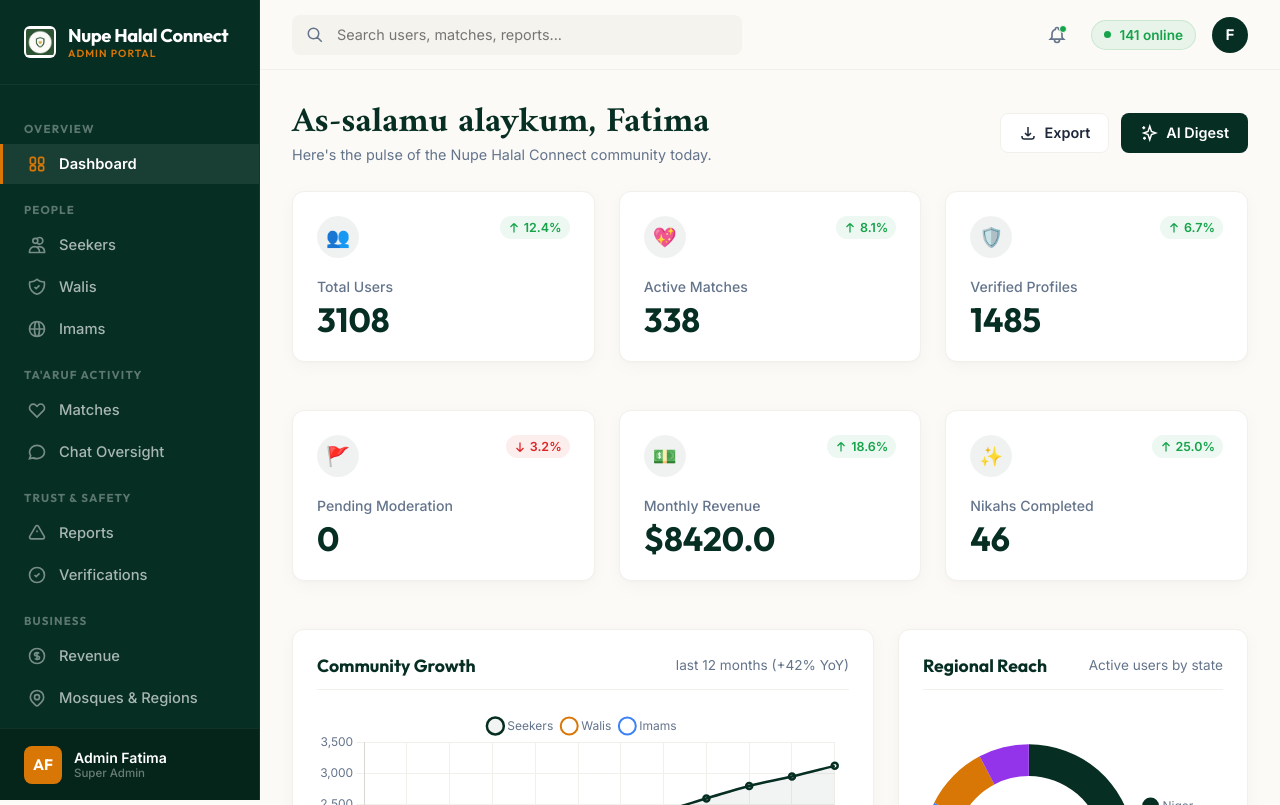
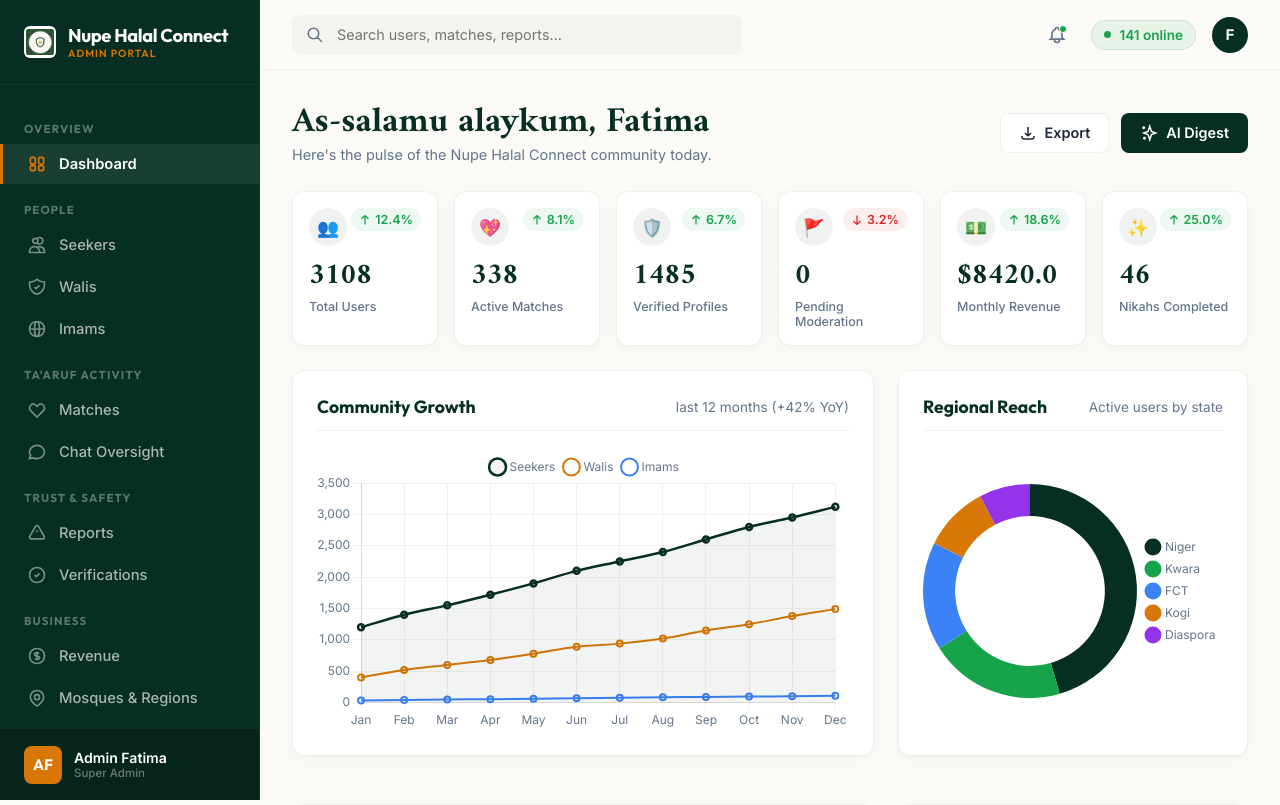
Before and after one commit to m16-omar/Halal-Admin, a Django app: page / in a window 1280 px wide. Shown: the top 805 px of the page. Run offline with Django 4.2, Linux system fonts and the light colour scheme; data that the repository does not hold is empty.

Commit message:
style: adjust stats grid to 6-column single-row layout and swap value/title positions

```diff
--- a/dashboard/static/dashboard/style.css
+++ b/dashboard/static/dashboard/style.css
@@ -495,9 +495,26 @@ body {
 /* Grid Layouts */
 .grid-stats {
     display: grid;
-    grid-template-columns: repeat(auto-fill, minmax(280px, 1fr));
-    gap: 24px;
+    grid-template-columns: repeat(2, 1fr);
+    gap: 16px;
     margin-bottom: 24px;
+}
+
+.grid-stats .glass-card {
+    padding: 16px;
+    margin-bottom: 0;
+}
+
+@media (min-width: 768px) {
+    .grid-stats {
+        grid-template-columns: repeat(3, 1fr);
+    }
+}
+
+@media (min-width: 1200px) {
+    .grid-stats {
+        grid-template-columns: repeat(6, 1fr);
+    }
 }
 
 .grid-charts {
@@ -530,33 +547,35 @@ body {
     position: relative;
     display: flex;
     flex-direction: column;
-    gap: 8px;
+    gap: 4px;
 }
 
 .stat-icon-wrapper {
-    width: 42px;
-    height: 42px;
+    width: 38px;
+    height: 38px;
     border-radius: 50%;
     background: var(--primary-light);
     display: flex;
     align-items: center;
     justify-content: center;
-    font-size: 1.2rem;
-    margin-bottom: 12px;
+    font-size: 1.1rem;
+    margin-bottom: 6px;
 }
 
 .stat-card-title {
-    font-size: 0.88rem;
+    font-size: 0.78rem;
     font-weight: 500;
     color: var(--text-muted);
+    margin-top: 2px;
 }
 
 .stat-card-value {
-    font-family: var(--font-outfit);
-    font-size: 2.1rem;
+    font-family: var(--font-amiri);
+    font-size: 1.85rem;
     font-weight: 700;
     color: var(--primary);
-    line-height: 1;
+    line-height: 1.1;
+    margin-top: 4px;
 }
 
 .stat-card-trend-badge {
--- a/dashboard/templates/dashboard/dashboard.html
+++ b/dashboard/templates/dashboard/dashboard.html
@@ -37,8 +37,8 @@
                 12.4%
             </div>
             <div class="stat-icon-wrapper">👥</div>
+            <span class="stat-card-value">{{ total_users }}</span>
             <span class="stat-card-title">Total Users</span>
-            <span class="stat-card-value">{{ total_users }}</span>
         </div>
     </div>
 
@@ -52,8 +52,8 @@
                 8.1%
             </div>
             <div class="stat-icon-wrapper">💖</div>
+            <span class="stat-card-value">{{ active_matches }}</span>
             <span class="stat-card-title">Active Matches</span>
-            <span class="stat-card-value">{{ active_matches }}</span>
         </div>
     </div>
 
@@ -67,8 +67,8 @@
                 6.7%
             </div>
             <div class="stat-icon-wrapper">🛡️</div>
+            <span class="stat-card-value">{{ verified_profiles }}</span>
             <span class="stat-card-title">Verified Profiles</span>
-            <span class="stat-card-value">{{ verified_profiles }}</span>
         </div>
     </div>
 
@@ -82,8 +82,8 @@
                 3.2%
             </div>
             <div class="stat-icon-wrapper">🚩</div>
+            <span class="stat-card-value">{{ pending_moderation }}</span>
             <span class="stat-card-title">Pending Moderation</span>
-            <span class="stat-card-value">{{ pending_moderation }}</span>
         </div>
     </div>
 
@@ -97,8 +97,8 @@
                 18.6%
             </div>
             <div class="stat-icon-wrapper">💵</div>
+            <span class="stat-card-value">${{ monthly_revenue }}</span>
             <span class="stat-card-title">Monthly Revenue</span>
-            <span class="stat-card-value">${{ monthly_revenue }}</span>
         </div>
     </div>
 
@@ -112,8 +112,8 @@
                 25.0%
             </div>
             <div class="stat-icon-wrapper">✨</div>
+            <span class="stat-card-value">{{ nikahs_completed }}</span>
             <span class="stat-card-title">Nikahs Completed</span>
-            <span class="stat-card-value">{{ nikahs_completed }}</span>
         </div>
     </div>
 </div>
```
